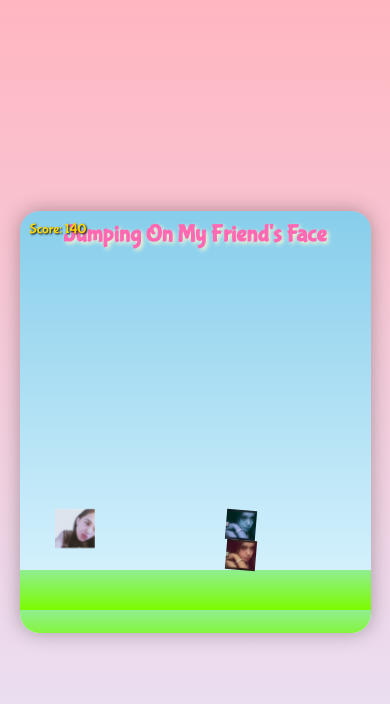
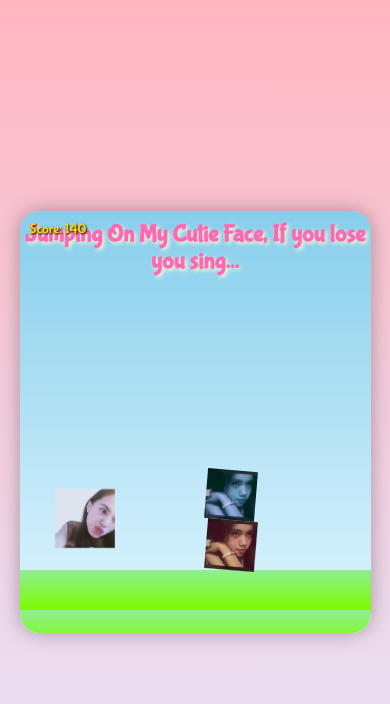
Before and after one commit to GoozeBumpz24/Super_Mario, a plain HTML site: page index.html in a window 390 px wide. Both pictures are taken after a click on the button "PLAY". Drawn offline with Linux system fonts and the light colour scheme.

Commit message:
index.html

```diff
--- a/index.html
+++ b/index.html
@@ -3,7 +3,7 @@
 <head>
     <meta charset="UTF-8">
     <meta name="viewport" content="width=device-width, initial-scale=1.0, viewport-fit=cover, user-scalable=no">
-    <title>Jumping On My Friend's Face</title>
+    <title>Jumping On My Cutie Face</title>
     <link href="https://fonts.googleapis.com/css2?family=Bubblegum+Sans&display=swap" rel="stylesheet">
     <style>
         * {
@@ -32,7 +32,7 @@
             max-width: 800px;
             height: 60vh;
             max-height: 450px;
-            background: linear-gradient(to bottom, #87CEEB, #E0F6FF); /* Fallback sky gradient */
+            background: linear-gradient(to bottom, #87CEEB, #E0F6FF);
             border-radius: 20px;
             position: relative;
             overflow: hidden;
@@ -77,8 +77,8 @@
             position: absolute;
             bottom: 20%;
             left: 10%;
-            width: clamp(40px, 5vw, 50px);
-            height: clamp(40px, 5vw, 50px);
+            width: clamp(60px, 7vw, 80px); /* Increased size */
+            height: clamp(60px, 7vw, 80px); /* Increased size */
             transition: bottom 0.3s ease;
             z-index: 10;
             animation: bounce 1s infinite;
@@ -99,8 +99,8 @@
             position: absolute;
             bottom: 20%;
             right: 0;
-            width: clamp(30px, 4vw, 40px);
-            height: clamp(30px, 4vw, 40px);
+            width: clamp(50px, 6vw, 70px); /* Increased size */
+            height: clamp(50px, 6vw, 70px); /* Increased size */
             z-index: 10;
             animation: wobble 0.5s infinite;
         }
@@ -114,7 +114,7 @@
         }
 
         .enemy.duplicated-top {
-            bottom: calc(20% + clamp(30px, 4vw, 40px));
+            bottom: calc(20% + clamp(50px, 6vw, 70px)); /* Adjusted for larger enemy size */
             filter: hue-rotate(200deg);
         }
 
@@ -135,7 +135,7 @@
             bottom: 0;
             width: 100%;
             height: 20%;
-            background: linear-gradient(to bottom, #90EE90, #7CFC00); /* Fallback grass gradient */
+            background: linear-gradient(to bottom, #90EE90, #7CFC00);
             background-size: 40px 40px;
             z-index: 2;
         }
@@ -215,7 +215,7 @@
             }
 
             .enemy.duplicated-top {
-                bottom: calc(15% + clamp(30px, 4vw, 40px));
+                bottom: calc(15% + clamp(50px, 6vw, 70px)); /* Adjusted for larger enemy size */
             }
 
             .ground {
@@ -228,7 +228,7 @@
     <div class="game-container">
         <div class="score">Score: 0</div>
         <div class="message">Tap or Press Space to Jump!</div>
-        <h1 class="game-title">Jumping On My Friend's Face</h1>
+        <h1 class="game-title">Jumping On My Cutie Face, If you lose you sing...</h1>
         <button class="play-button">PLAY</button>
         <div class="player">
             <img src="player-image.jpg" alt="Player" onerror="console.error('Failed to load player image');">
```
